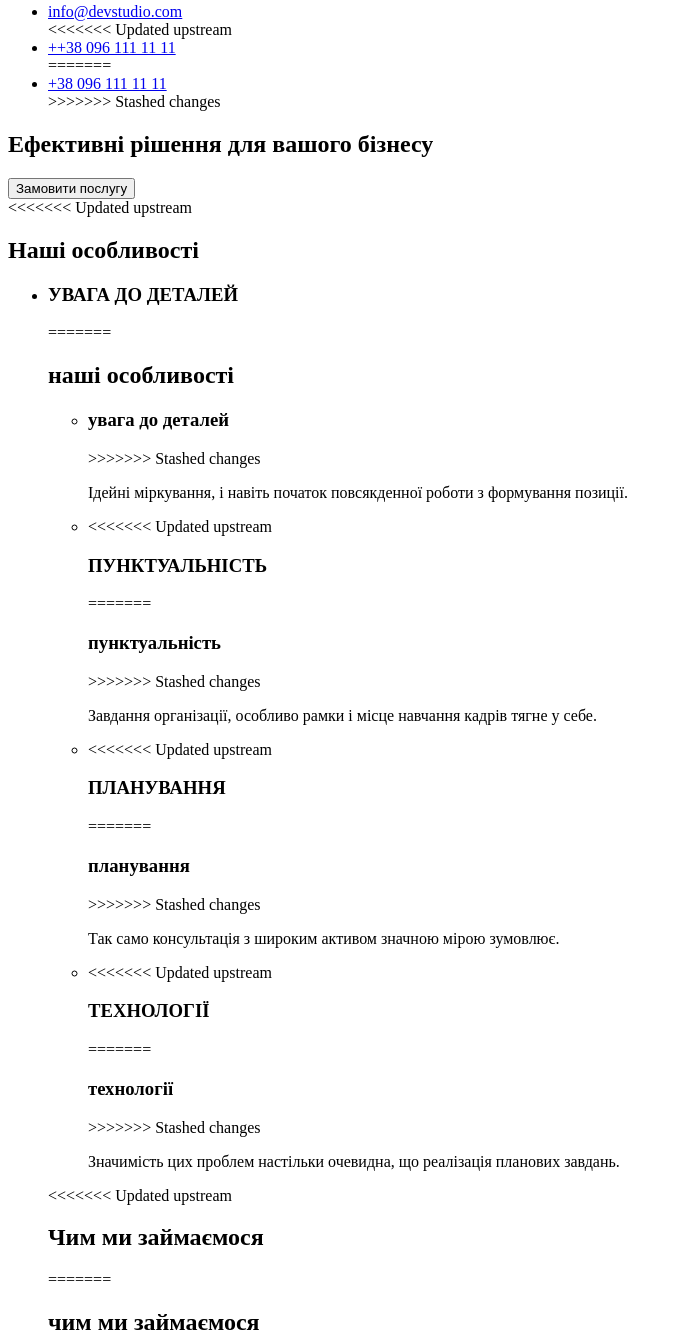
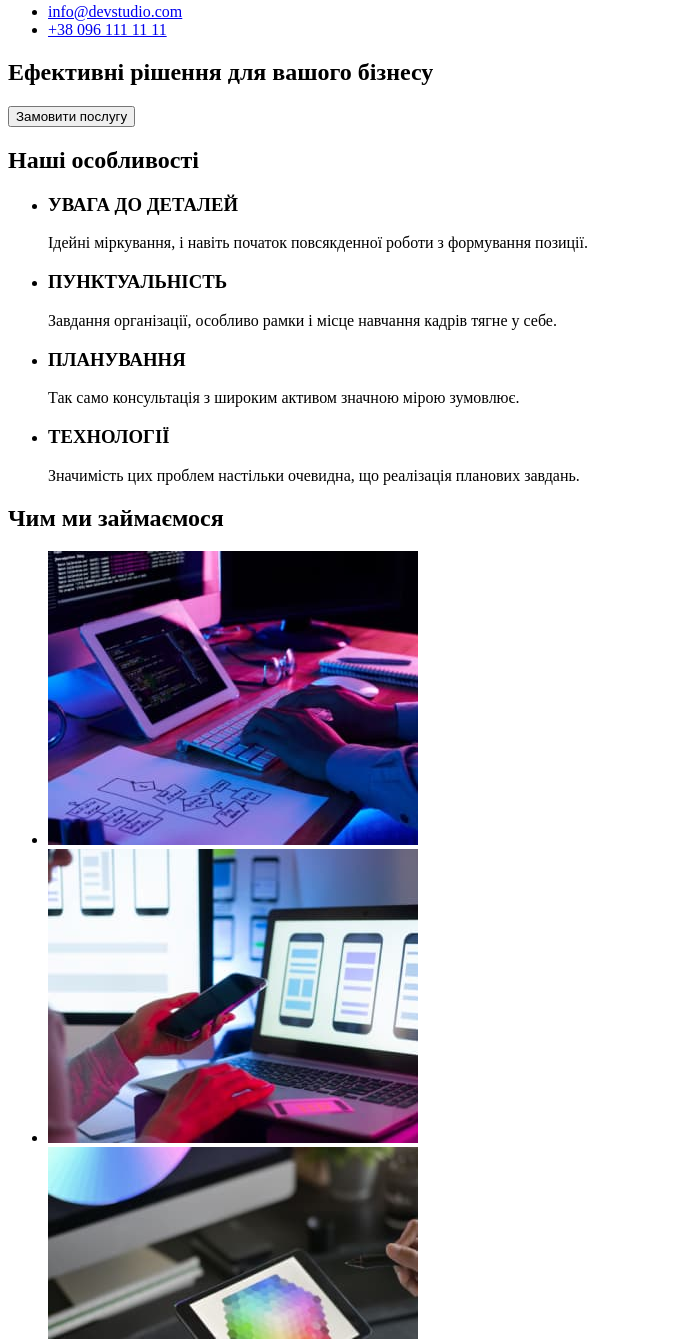
Before and after one commit to Horbatiuk-Mykhailo/goit-markup-hw-01, a plain HTML site: page index.html in a window 1280 px wide. Shown: the part 109-1448 px from the top of the page, without its empty margins (0-682 px from the left). Drawn offline with Linux system fonts and the light colour scheme.

Commit message:
Update index.html

```diff
--- a/index.html
+++ b/index.html
@@ -18,11 +18,7 @@
       </nav>
       <ul>
         <li><a href="mailto:info@devstudio.com">info@devstudio.com</a></li>
-<<<<<<< Updated upstream
-        <li><a href="tel:+380961111111">++38 096 111 11 11</a></li>
-=======
         <li><a href="tel:+380961111111">+38 096 111 11 11</a></li>
->>>>>>> Stashed changes
       </ul>
     </header>
     <main>
@@ -30,52 +26,31 @@
         <h1>Ефективні рішення для вашого бізнесу</h1>
         <button type="button">Замовити послугу</button>
       </section>
-<<<<<<< Updated upstream
       <section>
         <h2>Наші особливості</h2>
         <ul>
           <li>
             <h3>УВАГА ДО ДЕТАЛЕЙ</h3>
-=======
-
-      <section>
-        <h2>наші особливості</h2>
-        <ul>
-          <li>
-            <h3>увага до деталей</h3>
->>>>>>> Stashed changes
             <p>
               Ідейні міркування, і навіть початок повсякденної роботи з
               формування позиції.
             </p>
           </li>
           <li>
-<<<<<<< Updated upstream
             <h3>ПУНКТУАЛЬНІСТЬ</h3>
-=======
-            <h3>пунктуальність</h3>
->>>>>>> Stashed changes
             <p>
               Завдання організації, особливо рамки і місце навчання кадрів тягне
               у себе.
             </p>
           </li>
           <li>
-<<<<<<< Updated upstream
             <h3>ПЛАНУВАННЯ</h3>
-=======
-            <h3>планування</h3>
->>>>>>> Stashed changes
             <p>
               Так само консультація з широким активом значною мірою зумовлює.
             </p>
           </li>
           <li>
-<<<<<<< Updated upstream
             <h3>ТЕХНОЛОГІЇ</h3>
-=======
-            <h3>технології</h3>
->>>>>>> Stashed changes
             <p>
               Значимість цих проблем настільки очевидна, що реалізація планових
               завдань.
@@ -84,11 +59,7 @@
         </ul>
       </section>
       <section>
-<<<<<<< Updated upstream
         <h2>Чим ми займаємося</h2>
-=======
-        <h2>чим ми займаємося</h2>
->>>>>>> Stashed changes
         <ul>
           <li>
             <img
@@ -117,11 +88,7 @@
         </ul>
       </section>
       <section>
-<<<<<<< Updated upstream
         <h2>Наша команда</h2>
-=======
-        <h2>наша команда</h2>
->>>>>>> Stashed changes
         <ul>
           <li>
             <img
```
